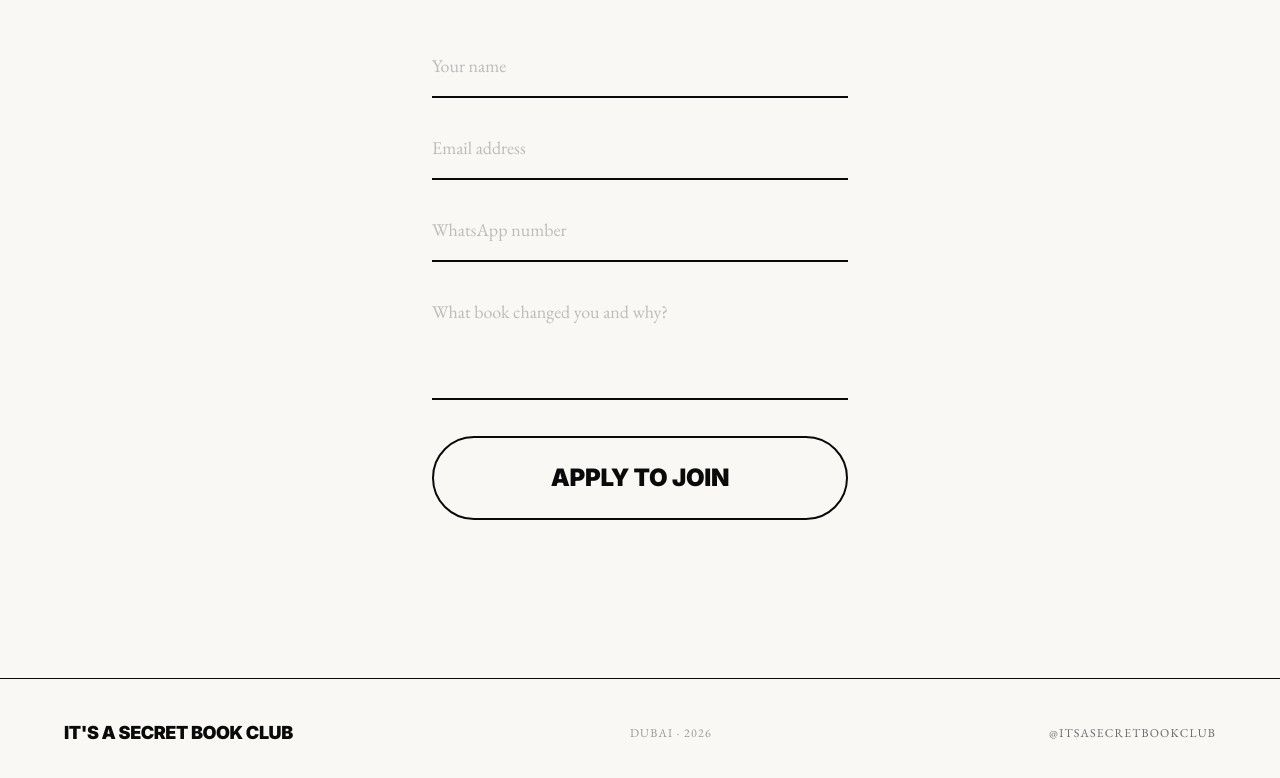
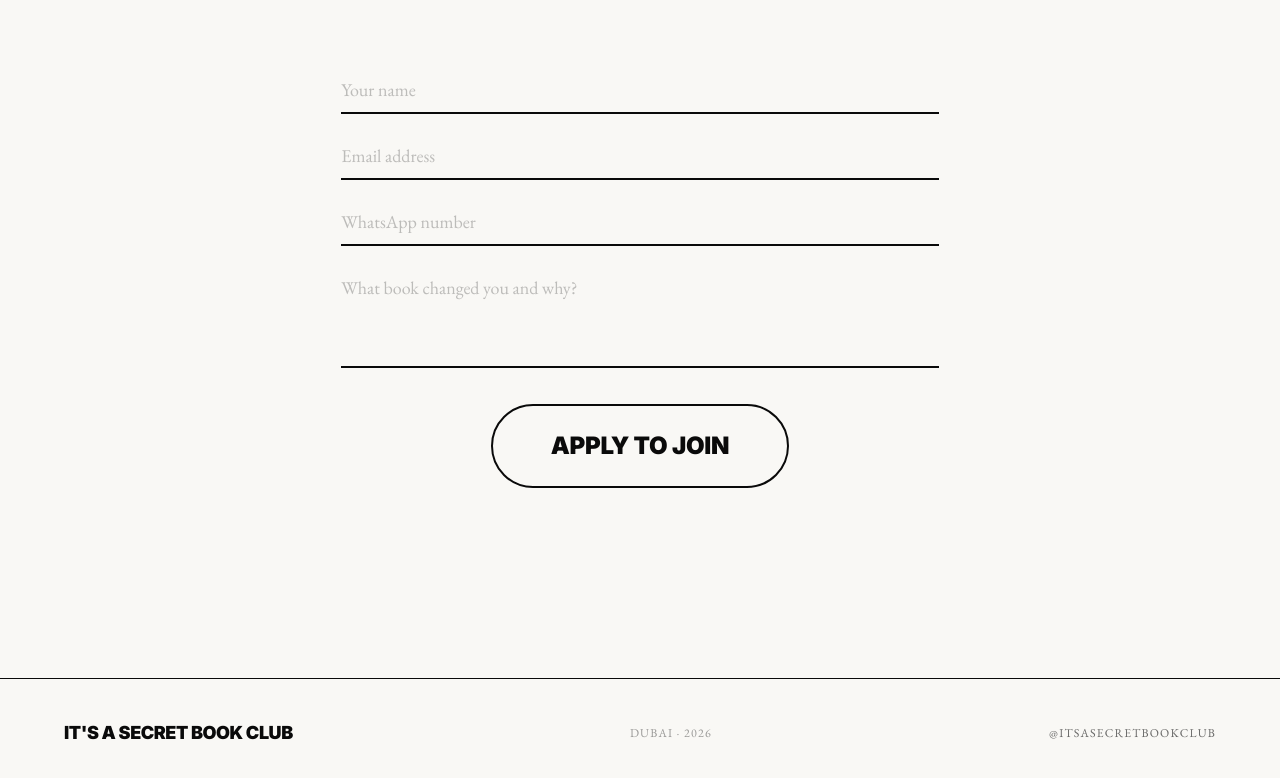
Before and after one commit to Efe-Onoh/its-a-secret-book-club, a Next.js app: page / in a window 1280 px wide. Shown: the part 5722-6500 px from the top of the page. Built offline with nearby package versions, Linux system fonts and the light colour scheme.

Commit message:
fix: form

```diff
--- a/app/components/JoinForm.tsx
+++ b/app/components/JoinForm.tsx
@@ -39,7 +39,7 @@ export default function JoinForm() {
     color: "var(--color-join-ink)",
   };
 
-  const inputClass = "w-full bg-transparent border-b-2 py-4 font-body text-lg outline-none placeholder:opacity-50 transition-all duration-200";
+  const inputClass = "w-full bg-transparent border-b-2 py-2 font-body text-lg outline-none placeholder:opacity-50 transition-all duration-200";
 
   if (status === "success") {
     return (
@@ -59,7 +59,7 @@ export default function JoinForm() {
   }
 
   return (
-    <form onSubmit={handleSubmit} className="flex flex-col justify-center md:w-1/2 p-16 gap-5">
+    <form onSubmit={handleSubmit} className="flex flex-col items-center justify-center w-full md:w-2/3 p-16 gap-5">
       <input type="text" placeholder="Your name" value={name} onChange={(e) => setName(e.target.value)} required className={inputClass} style={fieldStyle} />
       <input type="email" placeholder="Email address" value={email} onChange={(e) => setEmail(e.target.value)} required className={inputClass} style={fieldStyle} />
       <input type="tel" placeholder="WhatsApp number" value={whatsapp} onChange={(e) => setWhatsapp(e.target.value)} required className={inputClass} style={fieldStyle} />
@@ -82,7 +82,7 @@ export default function JoinForm() {
       <button
         type="submit"
         disabled={status === "loading"}
-        className="w-full mt-4 font-display uppercase px-10 py-5 rounded-full border-2 transition-opacity duration-300 hover:opacity-70 disabled:opacity-40 disabled:cursor-not-allowed"
+        className="md:w-1/2 mt-4 font-display uppercase px-10 py-5 rounded-full border-2 transition-opacity duration-300 hover:opacity-70 disabled:opacity-40 disabled:cursor-not-allowed"
         style={{
           fontSize: "clamp(16px, 2vw, 24px)",
           letterSpacing: "-0.01em",
```
